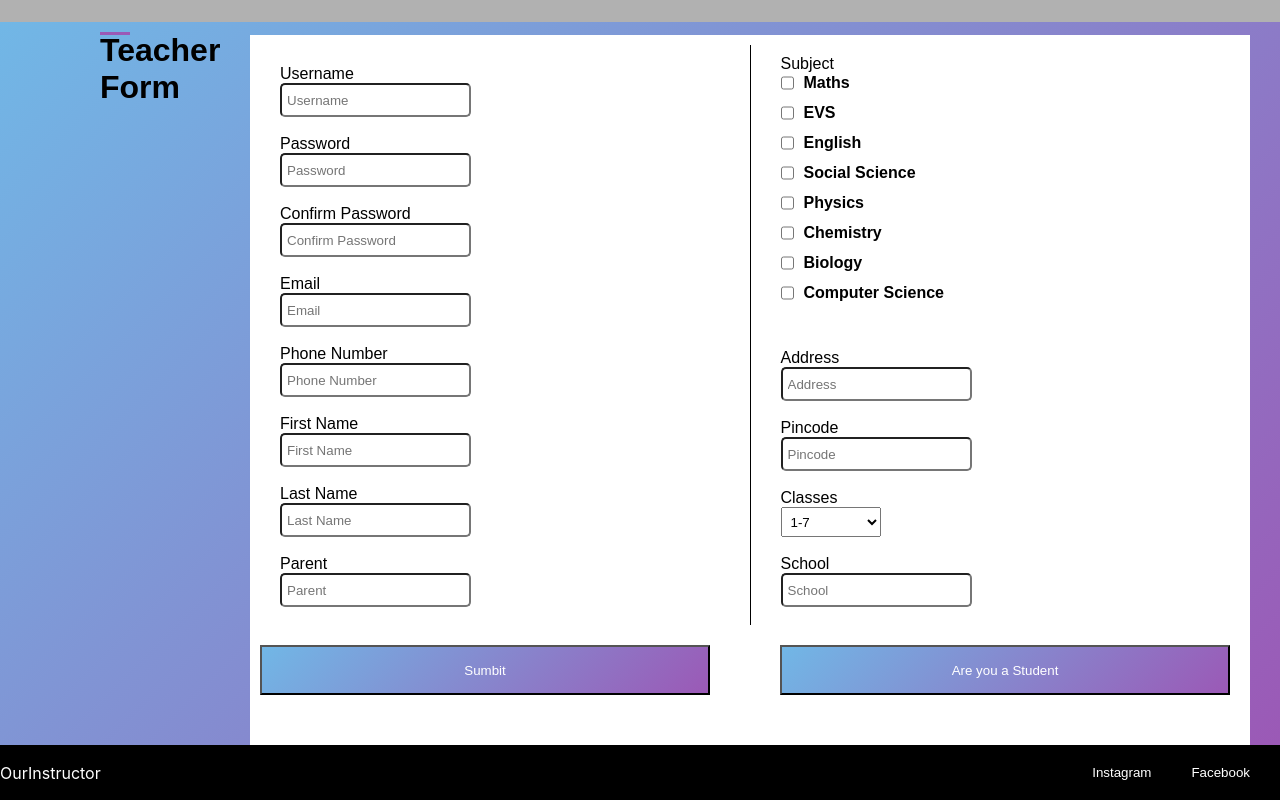
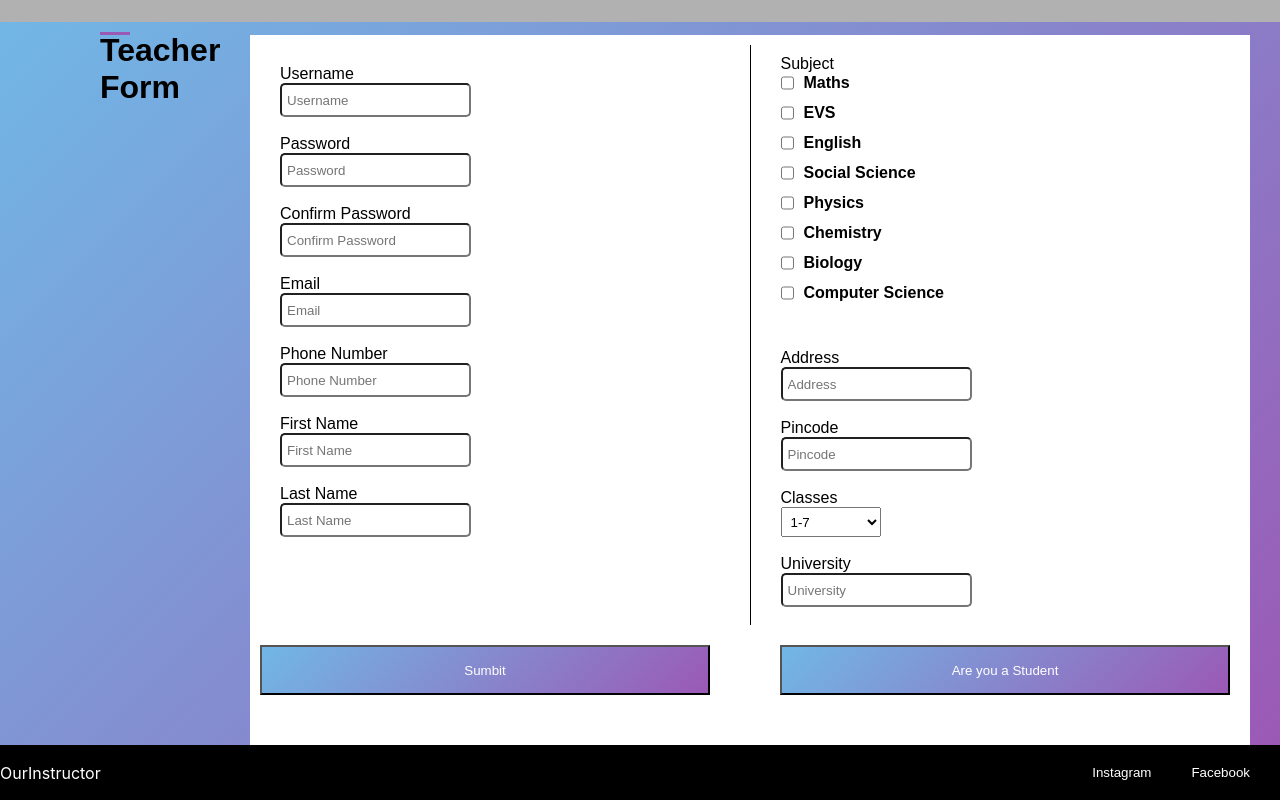
Before and after one commit to OurInstructor/OurInstructor2, a React (Create React App) app: page / in a window 1280 px wide. Shown: the part 571-1371 px from the top of the page. Built offline with nearby package versions, Linux system fonts and the light colour scheme; grey boxes are pictures that could not be loaded.

Commit message:
Update Home.js

```diff
--- a/src/Pages/Home/Home.js
+++ b/src/Pages/Home/Home.js
@@ -130,8 +130,6 @@ const MyComponent = () => {
        <input type="text" name="fname" placeholder="First Name" onChange={(e) => setFirst_name(e.target.value)} /><br/><br/>
        <label htmlFor="lname">Last Name</label><br/>
        <input type="text" name="lname" placeholder="Last Name" onChange={(e) => setLast_name(e.target.value)} /><br/><br/>
-       <label htmlFor="parent">Parent</label><br/>
-       <input type="text" name="parent" placeholder="Parent" onChange={(e) => setParent(e.target.value)} /><br/><br/>
      </form>
    </div>
    <div style={{ flex: 1, padding: '20px' }}>
@@ -164,8 +162,8 @@ const MyComponent = () => {
                  <option>11-12</option>
                  <option>university</option>
                </select><br/><br/>
-               <label for="school">School</label><br/>
-               <input type="text" name="school" placeholder='School' onChange={(e) => setSchool(e.target.value)}></input><br/><br/>
+               <label for="school">University</label><br/>
+               <input type="text" name="school" placeholder='University' onChange={(e) => setSchool(e.target.value)}></input><br/><br/>
              </form>
            </div>
          </div>
```
